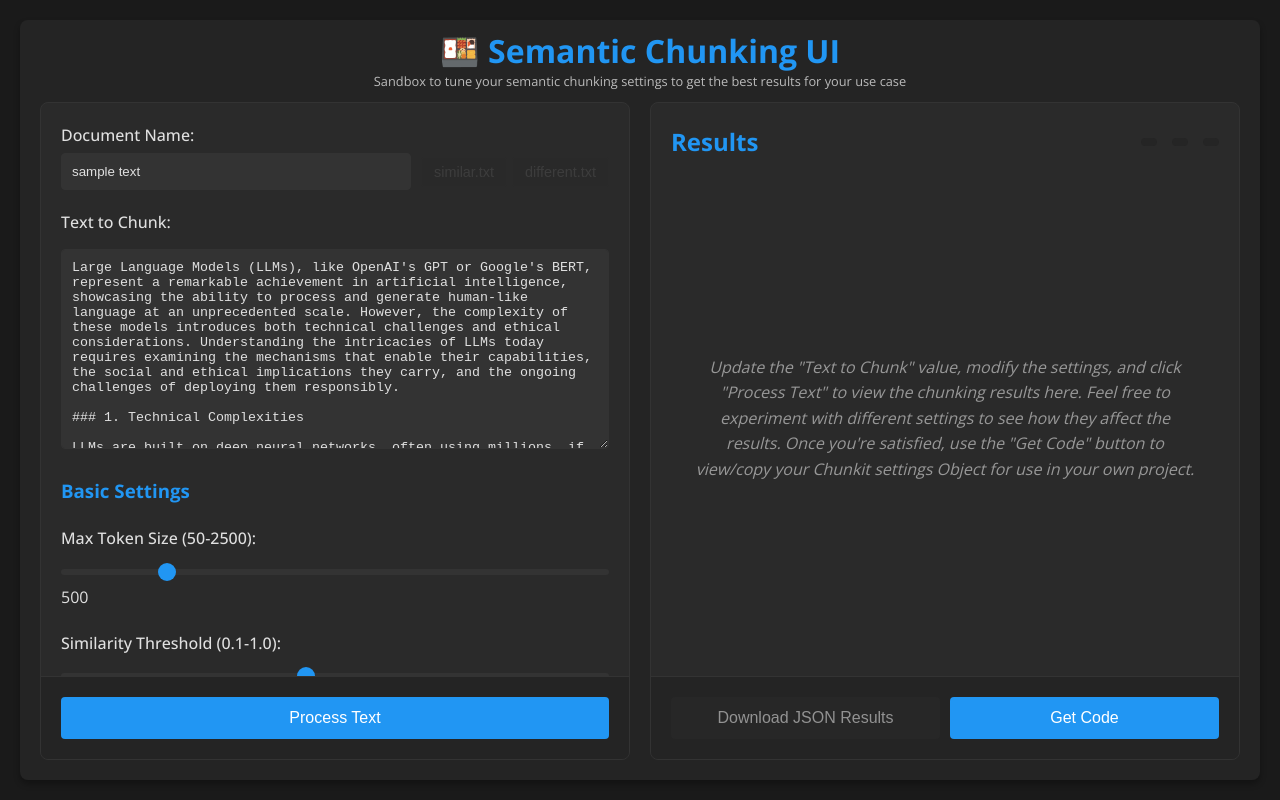
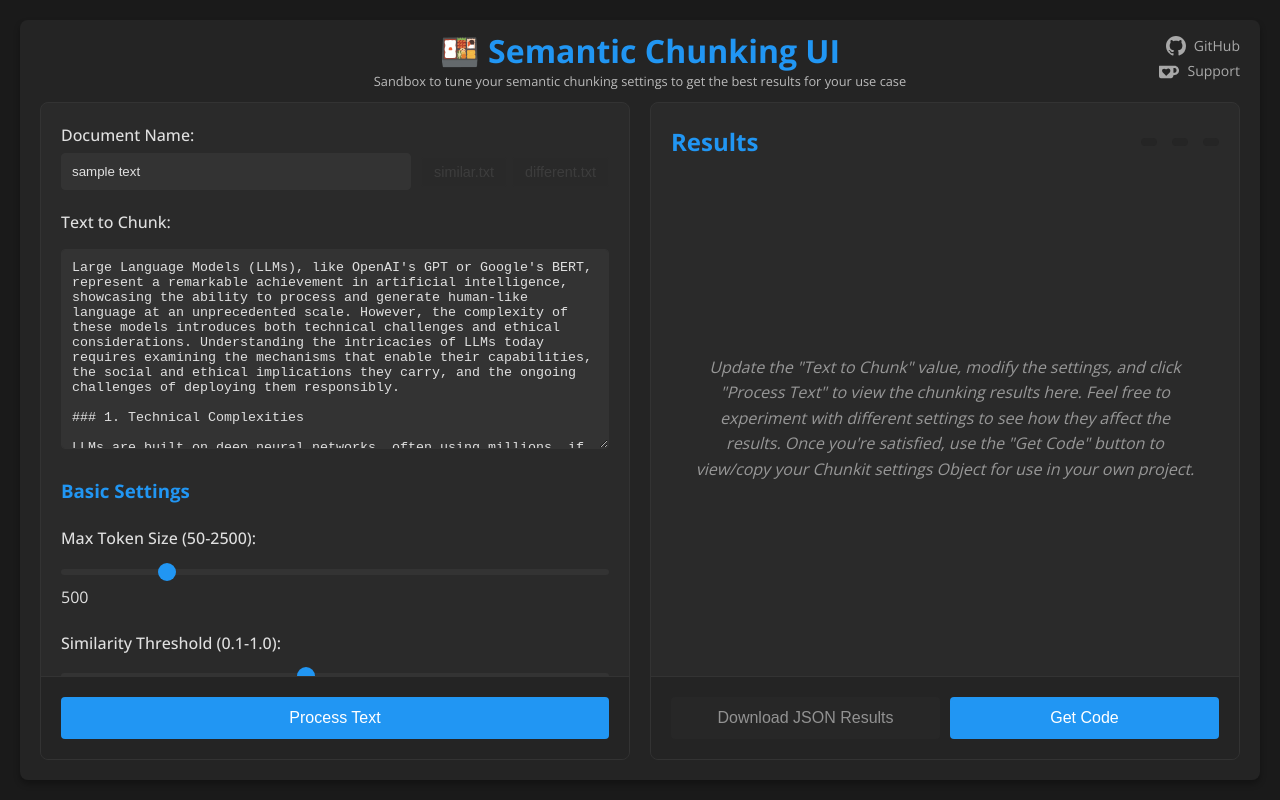
Before and after one commit to jparkerweb/semantic-chunking, a website with bundled scripts: page webui/public/index.html in a window 1280 px wide. Built offline with nearby package versions, Linux system fonts and the light colour scheme.

Commit message:
add links

```diff
--- a/webui/public/index.html
+++ b/webui/public/index.html
@@ -12,6 +12,21 @@
 </head>
 <body>
     <div class="container">
+        <div class="top-links">
+            <a href="https://github.com/jparkerweb/semantic-chunking" class="top-link" target="_blank" rel="noopener noreferrer">
+                <svg viewBox="0 0 16 16">
+                    <path d="M8 0C3.58 0 0 3.58 0 8c0 3.54 2.29 6.53 5.47 7.59.4.07.55-.17.55-.38 0-.19-.01-.82-.01-1.49-2.01.37-2.53-.49-2.69-.94-.09-.23-.48-.94-.82-1.13-.28-.15-.68-.52-.01-.53.63-.01 1.08.58 1.23.82.72 1.21 1.87.87 2.33.66.07-.52.28-.87.51-1.07-1.78-.2-3.64-.89-3.64-3.95 0-.87.31-1.59.82-2.15-.08-.2-.36-1.02.08-2.12 0 0 .67-.21 2.2.82.64-.18 1.32-.27 2-.27.68 0 1.36.09 2 .27 1.53-1.04 2.2-.82 2.2-.82.44 1.1.16 1.92.08 2.12.51.56.82 1.27.82 2.15 0 3.07-1.87 3.75-3.65 3.95.29.25.54.73.54 1.48 0 1.07-.01 1.93-.01 2.2 0 .21.15.46.55.38A8.013 8.013 0 0016 8c0-4.42-3.58-8-8-8z"/>
+                </svg>
+                GitHub
+            </a>
+            <a href="https://ko-fi.com/jparkerweb" class="top-link" target="_blank" rel="noopener noreferrer">
+                <svg viewBox="0 0 24 24">
+                    <path d="M23.881 8.948c-.773-4.085-4.859-4.593-4.859-4.593H.723c-.604 0-.679.798-.679.798s-.082 7.324-.022 11.822c.164 2.424 2.586 2.672 2.586 2.672s8.267-.023 11.966-.049c2.438-.426 2.683-2.566 2.658-3.734 4.352.24 7.422-2.831 6.649-6.916zm-11.062 3.511c-1.246 1.453-4.011 3.976-4.011 3.976s-.121.119-.31.023c-.076-.057-.108-.09-.108-.09-.443-.441-3.368-3.049-4.034-3.954-.709-.965-1.041-2.7-.091-3.71.951-1.01 3.005-1.086 4.363.407 0 0 1.565-1.782 3.468-.963 1.904.82 1.832 3.011.723 4.311zm6.173.478c-.928.116-1.682.028-1.682.028V7.284h1.77s1.971.551 1.971 2.638c0 1.913-.985 2.667-2.059 3.015z"/>
+                </svg>
+                Support
+            </a>
+        </div>
+
         <h1 class="title"><a href="/">🍱 Semantic Chunking UI</a></h1>
         <div class="subtitle">Sandbox to tune your semantic chunking settings to get the best results for your use case</div>
 
--- a/webui/public/styles.css
+++ b/webui/public/styles.css
@@ -37,6 +37,7 @@ body {
     border-radius: 8px;
     box-shadow: 0 4px 6px rgba(0, 0, 0, 0.3);
     padding: 20px;
+    position: relative;
 }
 
 h1.title {
@@ -730,3 +731,46 @@ pre {
         transform: scale(0.9);
     }
 }
+
+
+.top-links {
+    position: absolute;
+    top: 15px;
+    right: 20px;
+    display: flex;
+    gap: 3px;
+    flex-direction: column;
+    align-items: flex-end;
+}
+
+.top-link {
+    color: var(--text-color);
+    text-decoration: none;
+    opacity: 0.7;
+    transition: opacity 0.2s;
+    display: flex;
+    align-items: center;
+    gap: 8px;
+    font-size: 14px;
+    z-index: 1;
+}
+
+.top-link:hover {
+    opacity: 1;
+}
+
+.top-link svg {
+    width: 20px;
+    height: 20px;
+    fill: currentColor;
+}
+
+/* Remove the old github-link styles since they're replaced by top-link */
+.github-link {
+    display: none;
+}
+
+/* Update container to handle absolute positioning */
+.container {
+    position: relative;
+}
```
